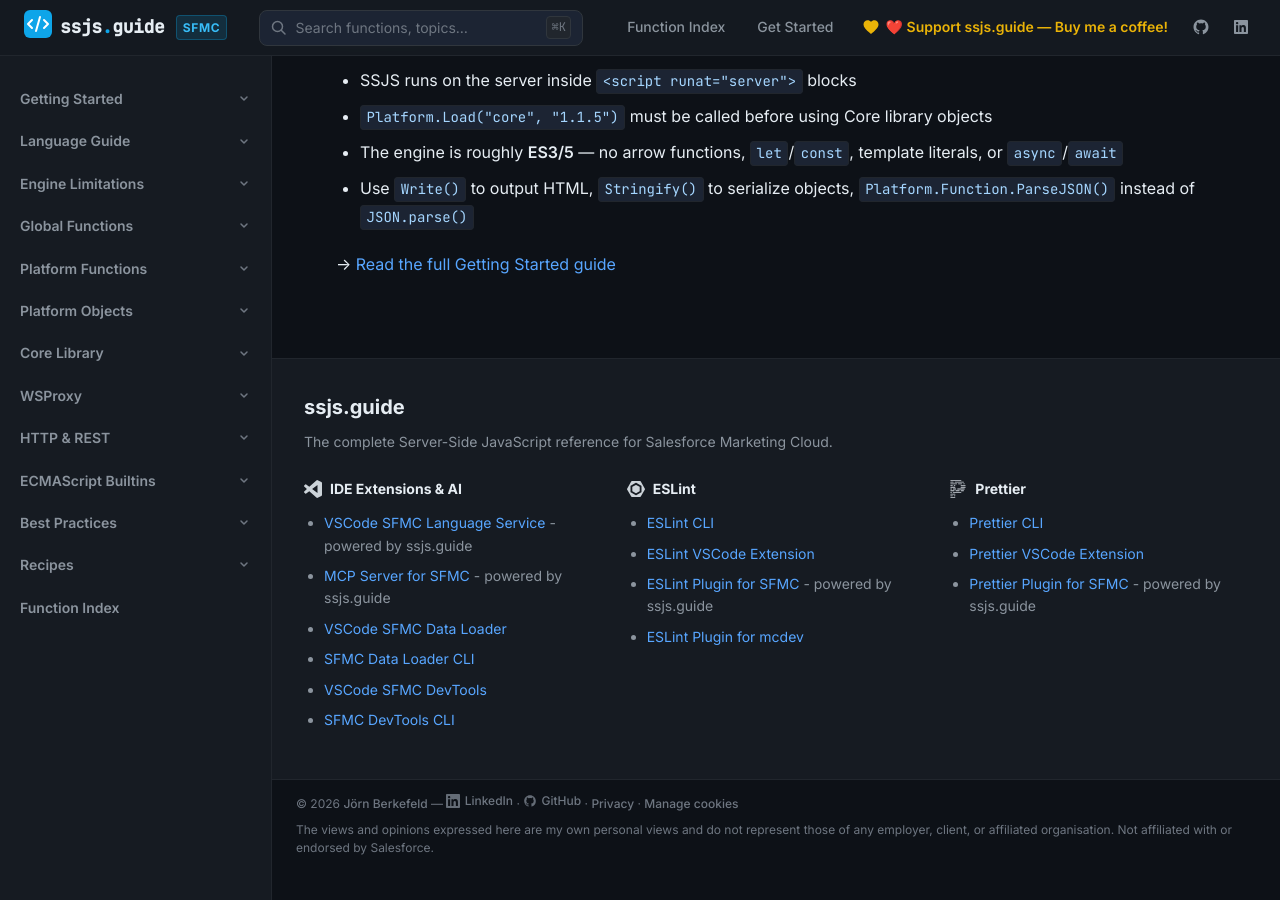
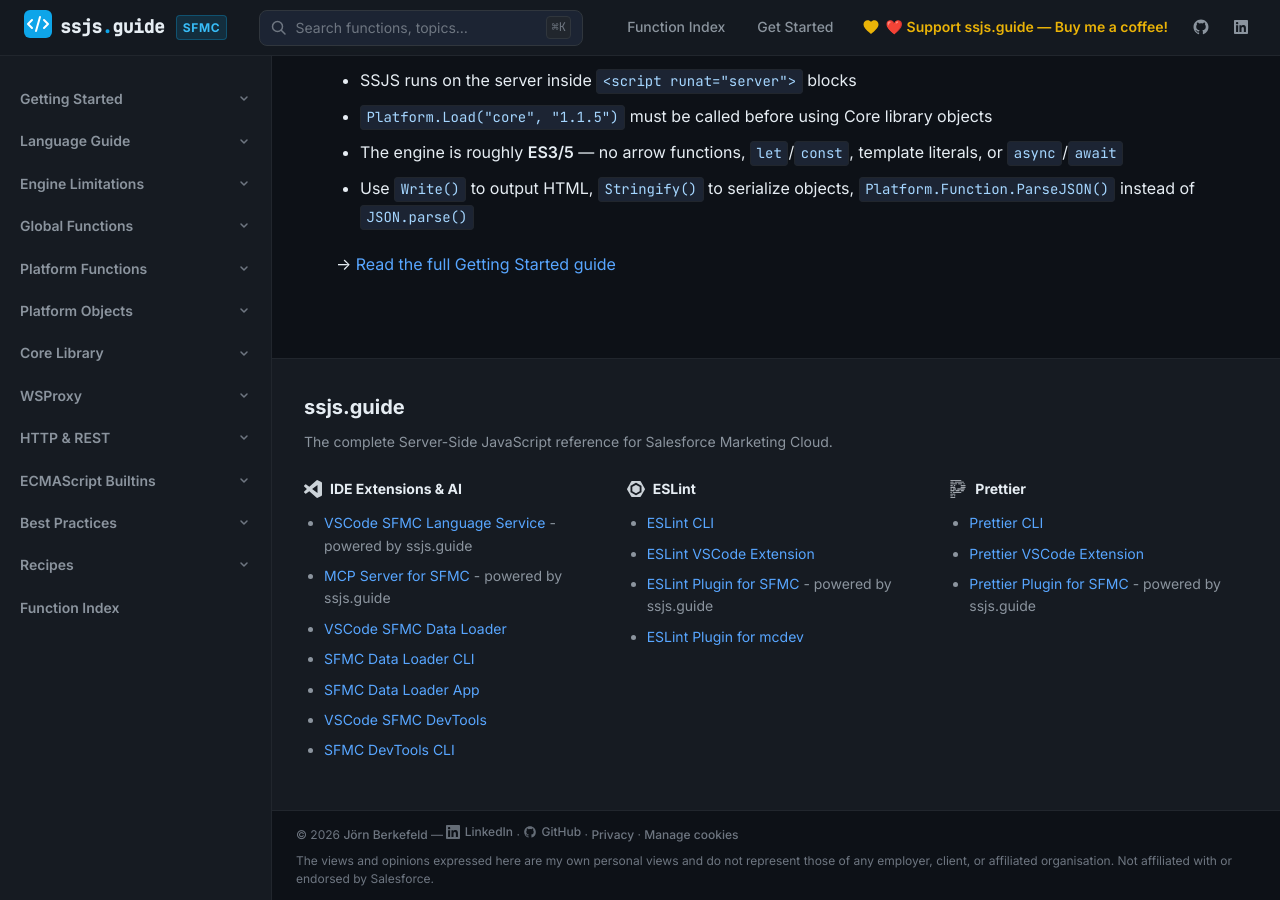
Before and after one commit to JoernBerkefeld/ssjs.guide, a Jekyll site: the page built from index.md, in a window 1280 px wide and 900 px high, scrolled down 2712 px. Built offline with Jekyll 4.4.1, drawn with Linux system fonts in a browser that asks for light colours; before the commit the page ends 3581 px from its top, so only the background shows below that.

Commit message:
Add SFMC Data Loader App to footer

```diff
--- a/_includes/footer.html
+++ b/_includes/footer.html
@@ -17,6 +17,7 @@
           <li><a href="https://www.npmjs.com/package/mcp-server-sfmc" target="_blank" rel="noopener">MCP Server for SFMC</a> - powered by ssjs.guide</li>
           <li><a href="https://marketplace.visualstudio.com/items?itemName=joernberkefeld.sfmc-data" target="_blank" rel="noopener">VSCode SFMC Data Loader</a></li>
           <li><a href="https://www.npmjs.com/package/sfmc-dataloader" target="_blank" rel="noopener">SFMC Data Loader CLI</a></li>
+          <li><a href="https://github.com/JoernBerkefeld/sfmc-dataloader-app/releases" target="_blank" rel="noopener">SFMC Data Loader App</a></li>
           <li><a href="https://marketplace.visualstudio.com/items?itemName=Accenture-oss.sfmc-devtools-vscode" target="_blank" rel="noopener">VSCode SFMC DevTools</a></li>
           <li><a href="https://www.npmjs.com/package/mcdev" target="_blank" rel="noopener">SFMC DevTools CLI</a></li>
         </ul>
```
